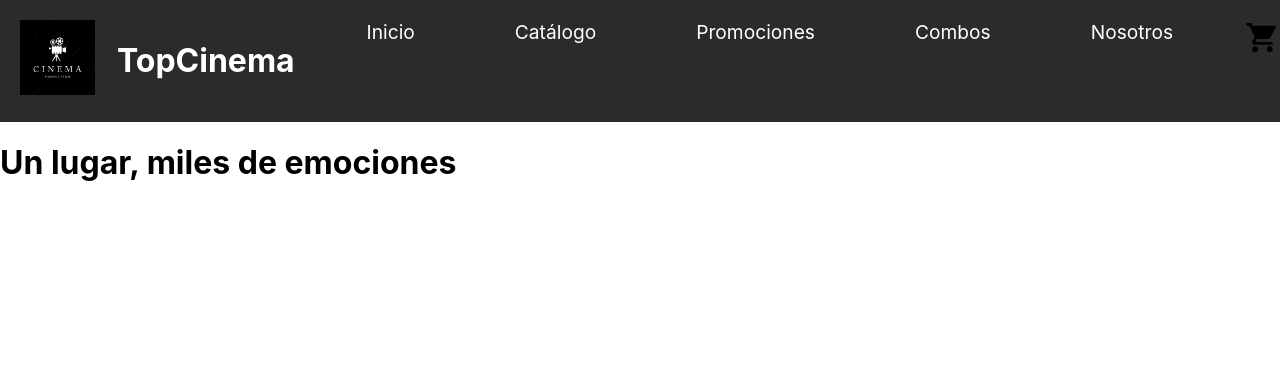
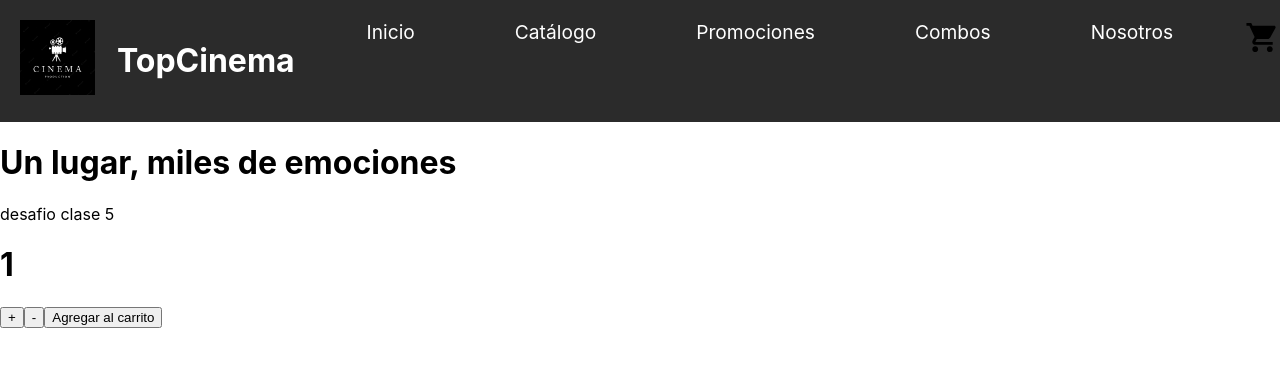
Before and after one commit to santiago-roseti/ecommerce-ReactJS, a React (Create React App) app: page / in a window 1280 px wide. Shown: the top 366 px of the page. Built offline with nearby package versions, Linux system fonts and the light colour scheme.

Commit message:
agregue botones de su,ma resta y agregar al carrito, numero minimo 1 y maximo stock 10, pase una fn por prop

```diff
--- a/src/App.js
+++ b/src/App.js
@@ -1,13 +1,19 @@
 import React from "react";
 import Navbar from "./Components/Navbar/navbar";
 import Slogan from "./Components/ItemListContainer";
+import ItemCount from "./Components/ItemCount";
+const App = () => {
+  const onAdd = () => {
+    console.log("agregaste al carrito")
+  }
+  onAdd()
 
-const App = () =>{
   return (
     <>
     <Navbar />
     <main>
     <Slogan />
+    <ItemCount stock = {10} onAdd = {onAdd}/>
     </main>
     </>
   )
--- /dev/null
+++ b/src/Components/ItemCount.js
@@ -0,0 +1,24 @@
+import React, {useState} from "react"
+const ItemCount = ({stock, onAdd}) => {
+const [contador, setContador] = useState(1);
+const suma = () => {
+    stock > contador && setContador(contador + 1) ; console.log("+1");
+}
+const resta = () => {
+    contador != 1 && setContador(contador - 1) ; console.log("-1")
+}
+const agregarCarrito = () => {
+    setContador(contador);
+    onAdd(contador);
+}
+return(
+    <>
+    <div>desafio clase 5</div>
+    <h1>{contador}</h1>
+    <button onClick={suma}>+</button>
+    <button onClick={resta}>-</button>
+    <button onClick={agregarCarrito}>Agregar al carrito</button>
+    </>
+)
+}
+export default ItemCount
```
